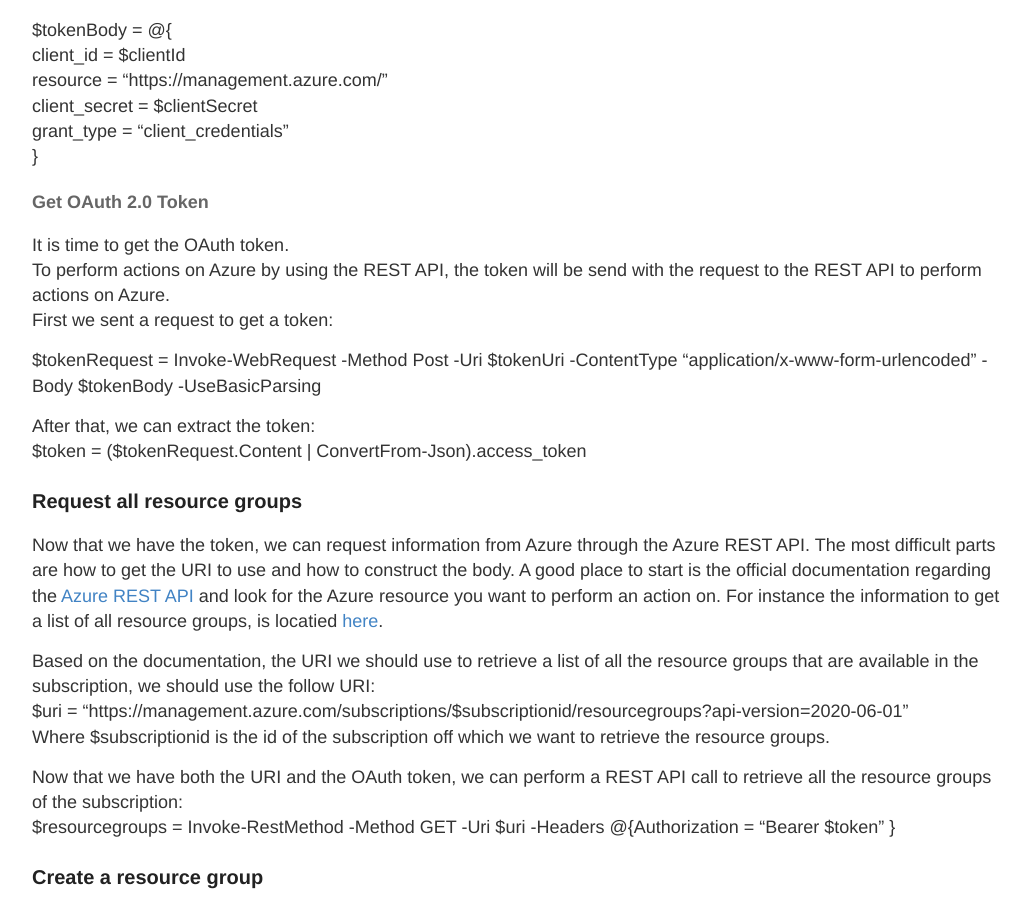
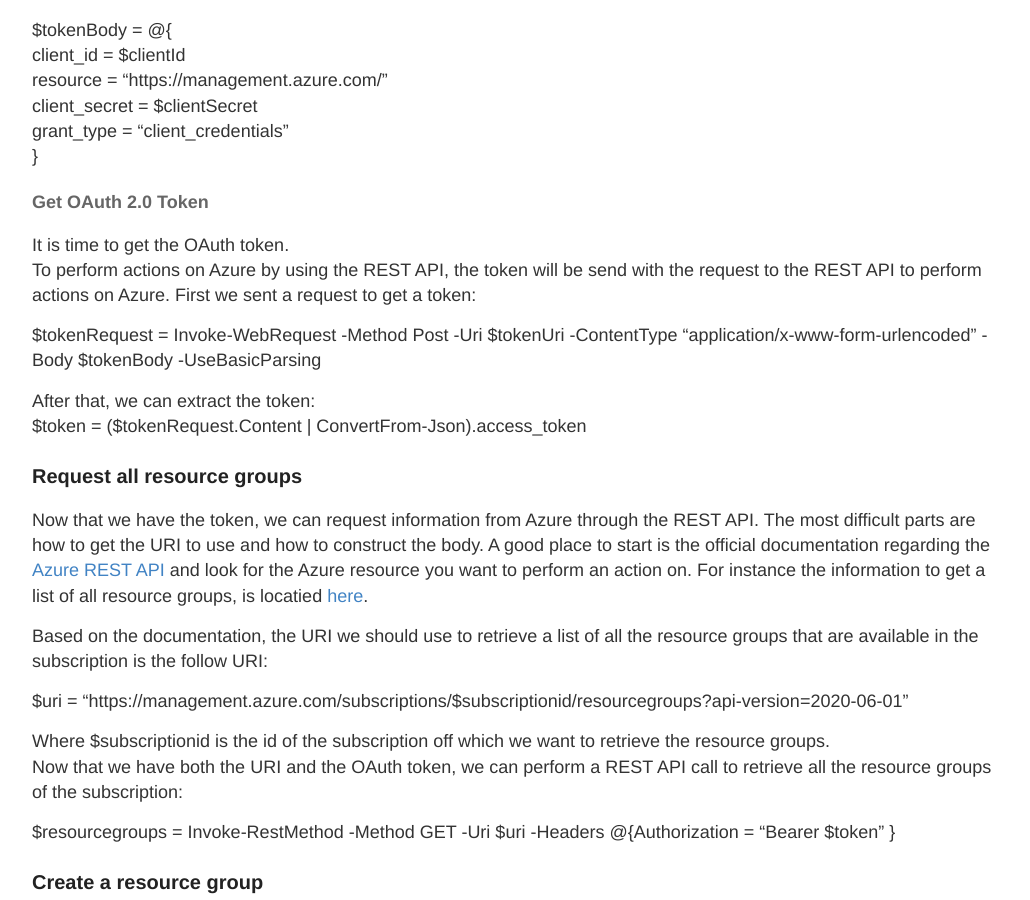
Before and after one commit to MHEBXM/mbhendriks, a Jekyll site: the page built from _posts/2020-08-22-azure-api-powershell.md, in a window 1280 px wide and 900 px high, scrolled down 813 px. Shown: the whole window, without its empty margins (120-1150 px from the left). Built offline with Jekyll 4.4.1, drawn with Linux system fonts in a browser that asks for light colours.

Commit message:
Second part

```diff
--- a/_posts/2020-08-22-azure-api-powershell.md
+++ b/_posts/2020-08-22-azure-api-powershell.md
@@ -29,8 +29,7 @@ $tokenBody = @{
 
 #### Get OAuth 2.0 Token
 It is time to get the OAuth token.
-To perform actions on Azure by using the REST API, the token will be send with the request to the REST API to perform actions on Azure.
-First we sent a request to get a token:
+To perform actions on Azure by using the REST API, the token will be send with the request to the REST API to perform actions on Azure. First we sent a request to get a token:
 
 $tokenRequest = Invoke-WebRequest -Method Post -Uri $tokenUri -ContentType "application/x-www-form-urlencoded" -Body $tokenBody -UseBasicParsing
 
@@ -39,14 +38,16 @@ $token = ($tokenRequest.Content | ConvertFrom-Json).access_token
 
 ### Request all resource groups
 
-Now that we have the token, we can request information from Azure through the Azure REST API. The most difficult parts are how to get the URI to use and how to construct the body. A good place to start is the official documentation regarding the [Azure REST API](https://docs.microsoft.com/en-us/rest/api/azure/) and look for the Azure resource you want to perform an action on.
+Now that we have the token, we can request information from Azure through the REST API. The most difficult parts are how to get the URI to use and how to construct the body. A good place to start is the official documentation regarding the [Azure REST API](https://docs.microsoft.com/en-us/rest/api/azure/) and look for the Azure resource you want to perform an action on.
 For instance the information to get a list of all resource groups, is locatied [here](https://docs.microsoft.com/en-us/rest/api/resources/resourcegroups/list).
 
-Based on the documentation, the URI we should use to retrieve a list of all the resource groups that are available in the subscription, we should use the follow URI:
+Based on the documentation, the URI we should use to retrieve a list of all the resource groups that are available in the subscription is the follow URI:
+
 $uri = "https://management.azure.com/subscriptions/$subscriptionid/resourcegroups?api-version=2020-06-01"
+
 Where $subscriptionid is the id of the subscription off which we want to retrieve the resource groups.
+Now that we have both the URI and the OAuth token, we can perform a REST API call to retrieve all the resource groups of the subscription:
 
-Now that we have both the URI and the OAuth token, we can perform a REST API call to retrieve all the resource groups of the subscription:
 $resourcegroups = Invoke-RestMethod -Method GET -Uri $uri -Headers @{Authorization = "Bearer $token" }
 
 ### Create a resource group
```
